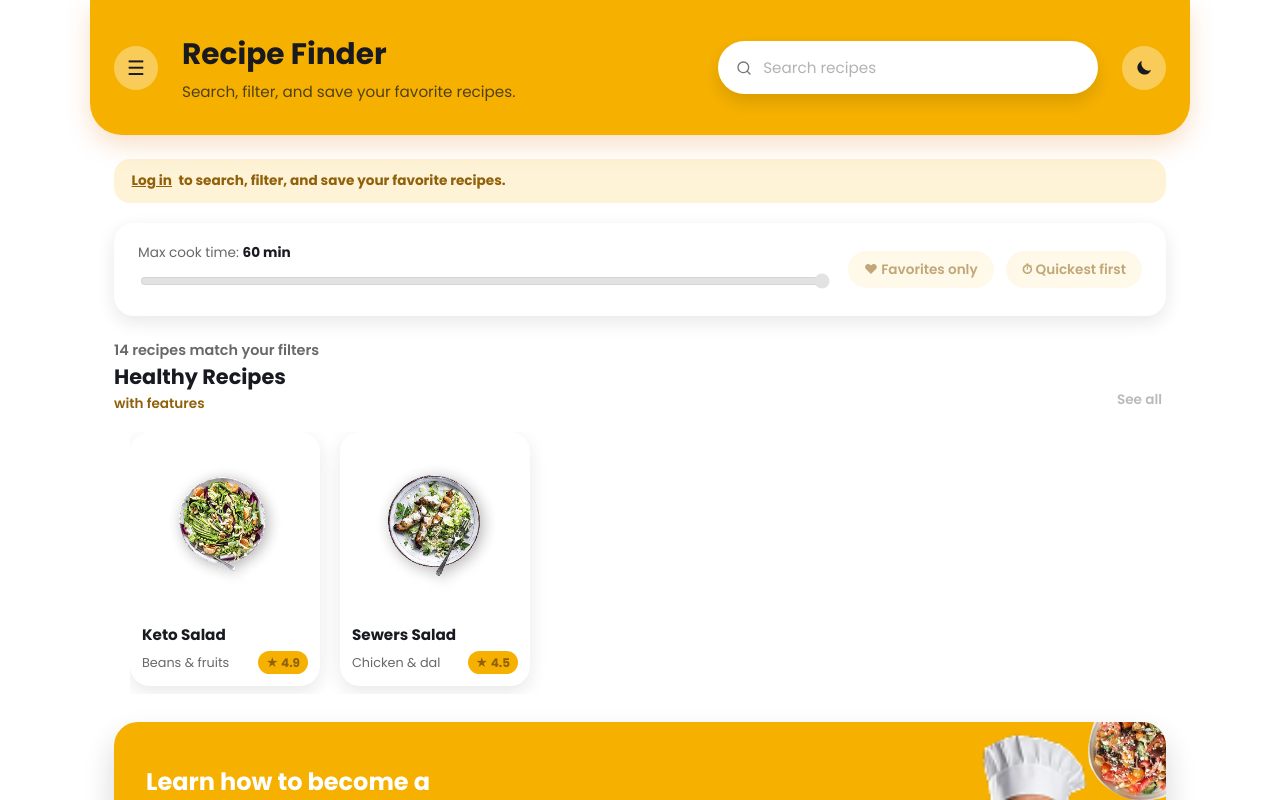
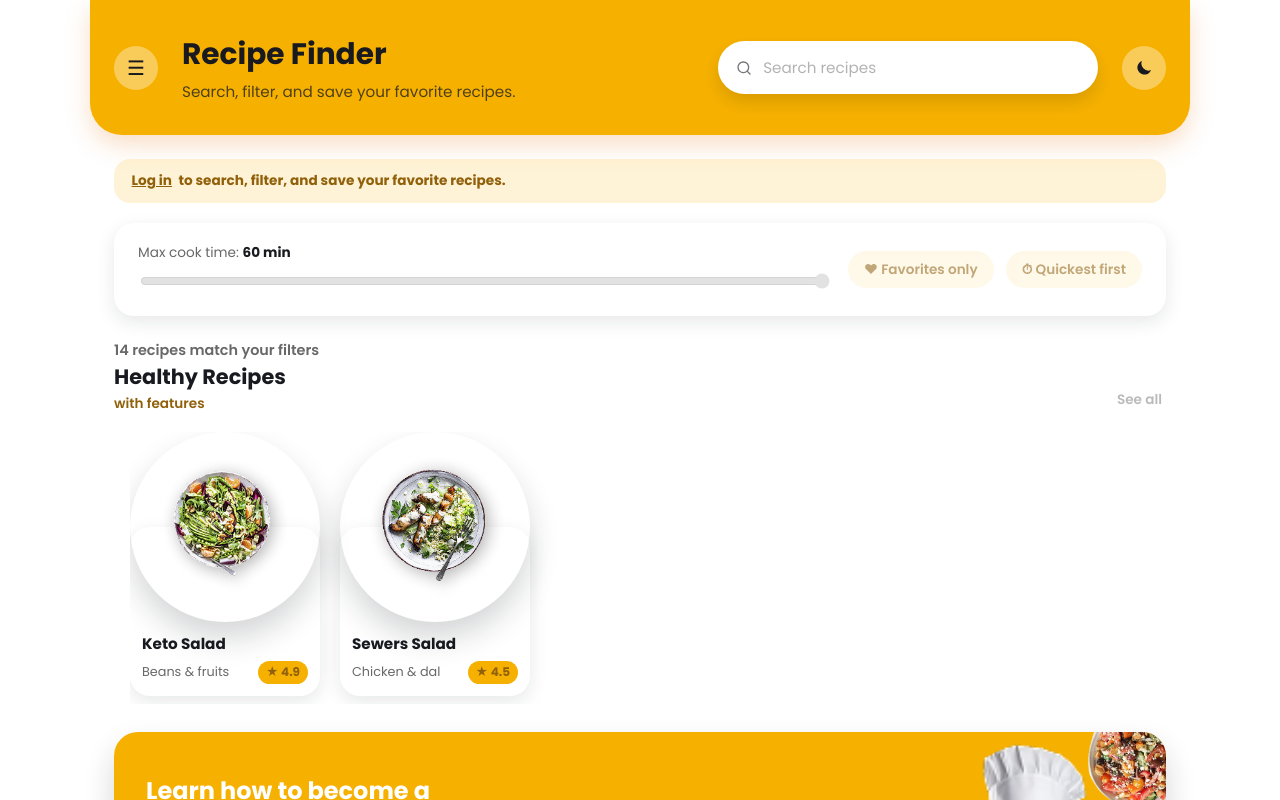
Before and after one commit to nzibukaemmanuel/FEM_Angular, an Angular app in the folder FEM_15_Signals/Recipe-Finder-application/: page / in a window 1280 px wide. Shown: the top 800 px of the page. Built offline with nearby package versions, Linux system fonts and the light colour scheme.

Commit message:
Float the featured recipe photo so it straddles the card's top edge
Photo is now a 190px circle centered on the card's top border - its
vertical center sits on the edge, half poking above the card and half
inside it - instead of sitting flush inside the card body.

```diff
--- a/FEM_15_Signals/Recipe-Finder-application/src/app/app.css
+++ b/FEM_15_Signals/Recipe-Finder-application/src/app/app.css
@@ -380,6 +380,7 @@
   display: flex;
   gap: 1.25rem;
   overflow-x: auto;
+  padding-top: 95px;
   padding-bottom: 0.5rem;
   margin-left: 1rem;
   scroll-snap-type: x proximity;
--- a/FEM_15_Signals/Recipe-Finder-application/src/app/components/featured-recipe-card/featured-recipe-card.css
+++ b/FEM_15_Signals/Recipe-Finder-application/src/app/components/featured-recipe-card/featured-recipe-card.css
@@ -3,12 +3,13 @@
 }
 
 .featured-recipe-card {
+  position: relative;
   width: 190px;
   flex-shrink: 0;
   scroll-snap-align: start;
   background: var(--color-surface);
   border-radius: 1.25rem;
-  padding: 0.6rem;
+  padding: 95px 0.6rem 0.6rem;
   box-shadow: var(--shadow-card);
   transition: transform 0.18s ease, box-shadow 0.18s ease;
 }
@@ -20,9 +21,16 @@
 }
 
 .featured-photo {
-  border-radius: 0.9rem;
+  position: absolute;
+  top: 0;
+  left: 50%;
+  width: 190px;
+  height: 190px;
+  transform: translate(-50%, -50%);
+  border-radius: 50%;
   overflow: hidden;
-  aspect-ratio: 1 / 1;
+  box-shadow: var(--shadow-card-hover);
+  z-index: 2;
 }
 
 .featured-photo img {
```
